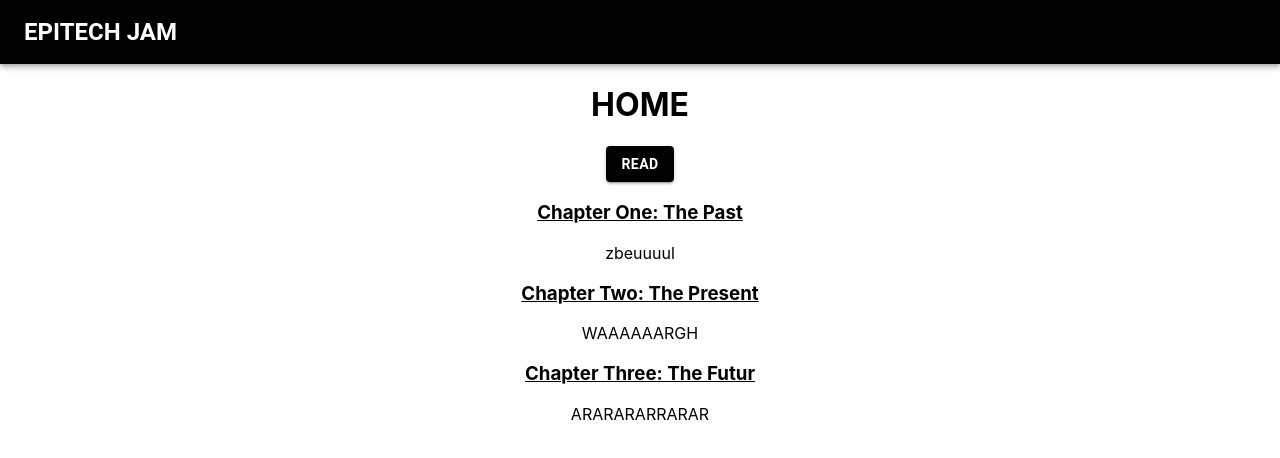
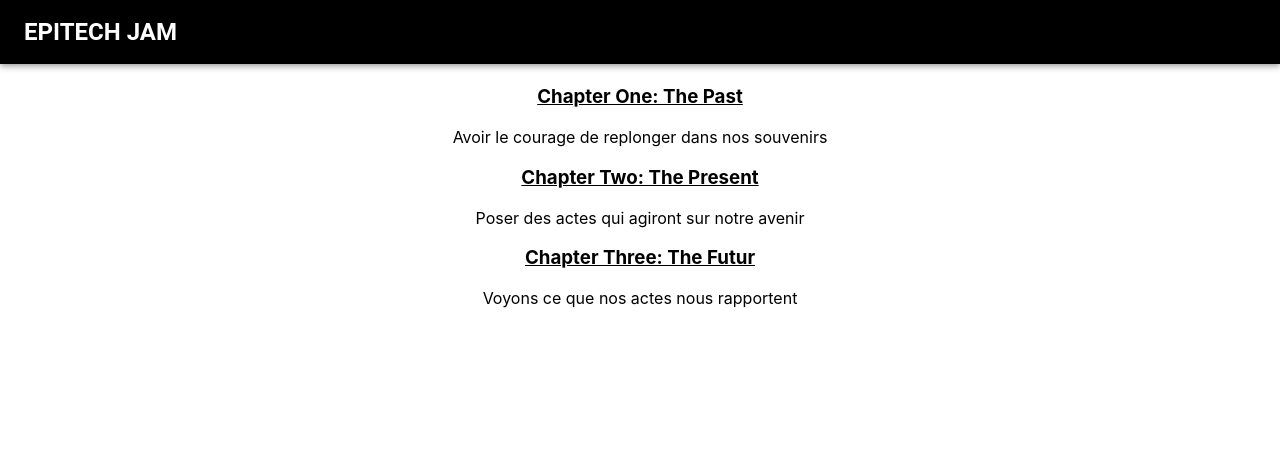
Before and after one commit to Ilyes-Z/GameJam_Epitech, a React (Create React App) app: page /#/ in a window 1280 px wide. Shown: the top 458 px of the page. Built offline with nearby package versions, Linux system fonts and the light colour scheme.

Commit message:
[ADD] Descriptif Home

```diff
--- a/src/Component/Home.js
+++ b/src/Component/Home.js
@@ -1,7 +1,6 @@
 import React from 'react';
 import { AppBar, Box, Button, IconButton, makeStyles, Toolbar, Typography } from '@material-ui/core';
 import { Link } from 'react-router-dom';
-import HomeDialogue from './HomeDialog/HomeDialogue';
 import './Home.css';
 
 const useStyles = makeStyles(theme => ({
@@ -14,19 +13,18 @@ const Home = () => {
   const classes = useStyles();
   return (
     <div className='title'>
-      <h1>HOME</h1>
-      <HomeDialogue />
+      <h1> </h1>
       <div>
         <Link to='/chapterOne' className={classes.link}><h3>Chapter One: The Past</h3></Link>
-        <p>zbeuuuul</p>
+        <p>Avoir le courage de replonger dans nos souvenirs</p>
       </div>
       <div>
         <Link to='/chapterTwo' className={classes.link}><h3>Chapter Two: The Present</h3></Link>
-        <p>WAAAAAARGH</p>
+        <p> Poser des actes qui agiront sur notre avenir</p>
       </div>
       <div>
         <Link to='/chapterThree' className={classes.link}><h3>Chapter Three: The Futur</h3></Link>
-        <p>ARARARARRARAR</p>
+        <p>Voyons ce que nos actes nous rapportent</p>
       </div>
     </div>
   );
```
